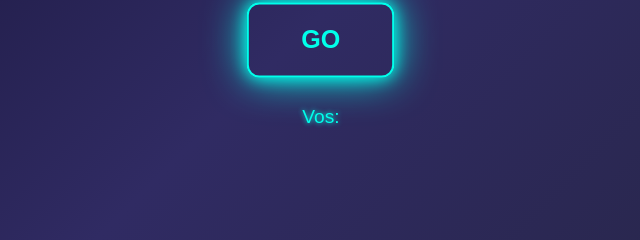
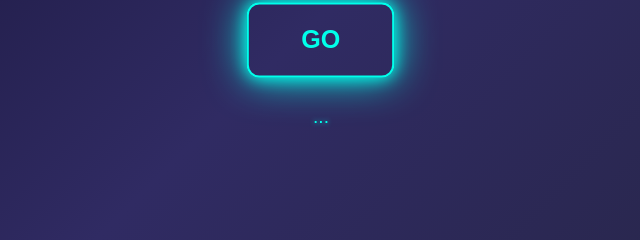
Before and after one commit to turnoxok/automaticlife, a website: page index.html in a window 1280 px wide. Shown: the part 385-625 px from the top of the page, 319-959 px from the left. Drawn offline with Linux system fonts and the light colour scheme.

Commit message:
Update index.html

```diff
--- a/index.html
+++ b/index.html
@@ -72,7 +72,7 @@
 <body>
   <h1>Automatic Life</h1>
   <button id="startBtn">GO</button>
-  <p>Vos: <span id="transcribedText"></span></p>
+  <p>... <span id="transcribedText"></span></p>
 
   <script>
     let mediaRecorder;
```
